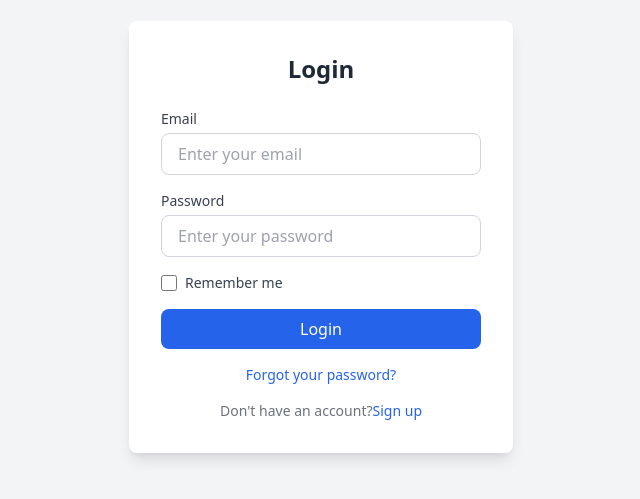
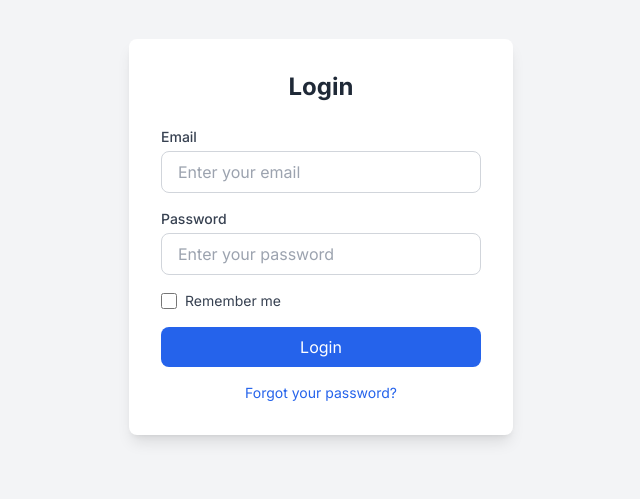
Before and after one commit to kawaii-japanbox/kawaii-japanbox-admin, a React (Create React App) app in the folder frontend/: page /login in a window 1280 px wide. Shown: the part 163-662 px from the top of the page, without its empty margins (319-959 px from the left). Built offline with nearby package versions, Linux system fonts and the light colour scheme; no server answers.

Commit message:
edit: add&remove link

```diff
--- a/frontend/src/components/LoginManagement/LoginPage.tsx
+++ b/frontend/src/components/LoginManagement/LoginPage.tsx
@@ -1,5 +1,6 @@
 import { useState } from "react";
 import { useAuth } from "../../hooks/useAuth";
+import { Link } from "react-router-dom";
 
 const LoginPage: React.FC = () => {
   const [email, setEmail] = useState<string>("");
@@ -25,7 +26,7 @@ const LoginPage: React.FC = () => {
 
   return (
     <div className="bg-gray-100 flex items-center justify-center min-h-screen">
-      <div className="bg-white shadow-lg rounded-lg p-8 max-w-sm w-full">
+      <div className="bg-white shadow-lg rounded-lg p-8 max-w-sm w-full font-inter">
         <h2 className="text-2xl font-bold text-gray-800 text-center mb-6">
           Login
         </h2>
@@ -97,18 +98,11 @@ const LoginPage: React.FC = () => {
             Login
           </button>
 
-          <p className="text-sm text-center text-gray-500 mt-4">
-            <a href="#" className="text-blue-600 hover:underline">
+          <Link to="/forgot-password">
+            <p className="text-sm text-center text-blue-600 mt-4 hover:underline hover:text-blue-600 transition">
               Forgot your password?
-            </a>
-          </p>
-
-          <p className="text-sm text-center text-gray-500 mt-4">
-            Don't have an account?
-            <a href="#" className="text-blue-600 hover:underline">
-              Sign up
-            </a>
-          </p>
+            </p>
+          </Link>
         </form>
       </div>
     </div>
```
